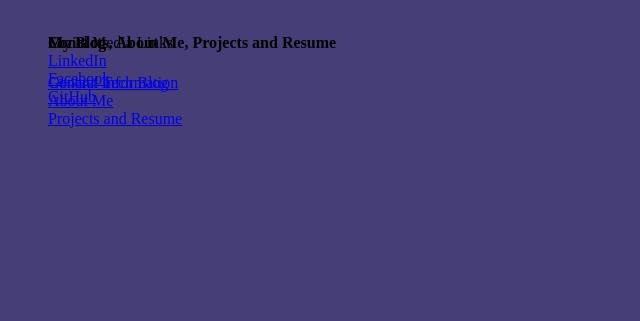
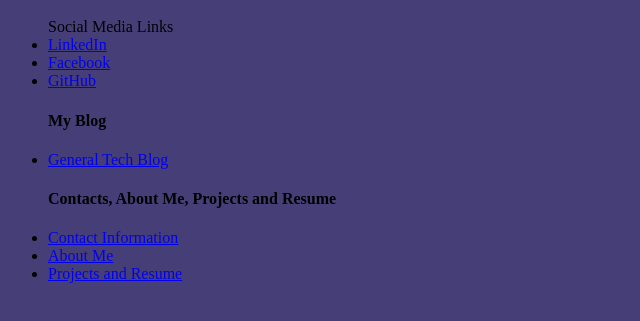
Before and after one commit to jdun10/jdun10.github.io, a plain HTML site: page index.html in a window 1280 px wide. Shown: the part 347-668 px from the top of the page, without its empty margins (0-640 px from the left). Drawn offline with Linux system fonts and the light colour scheme.

Commit message:
Update default.css

```diff
--- a/stylesheets/default.css
+++ b/stylesheets/default.css
@@ -15,8 +15,8 @@ img {
 }
 
 ul {
-	list-style-type: none;
+	/*list-style-type: none;
 	position: fixed;
 	border: 2px solid black
-	background-color: #A3A1AA;
+	background-color: #A3A1AA;*/
 }
```
